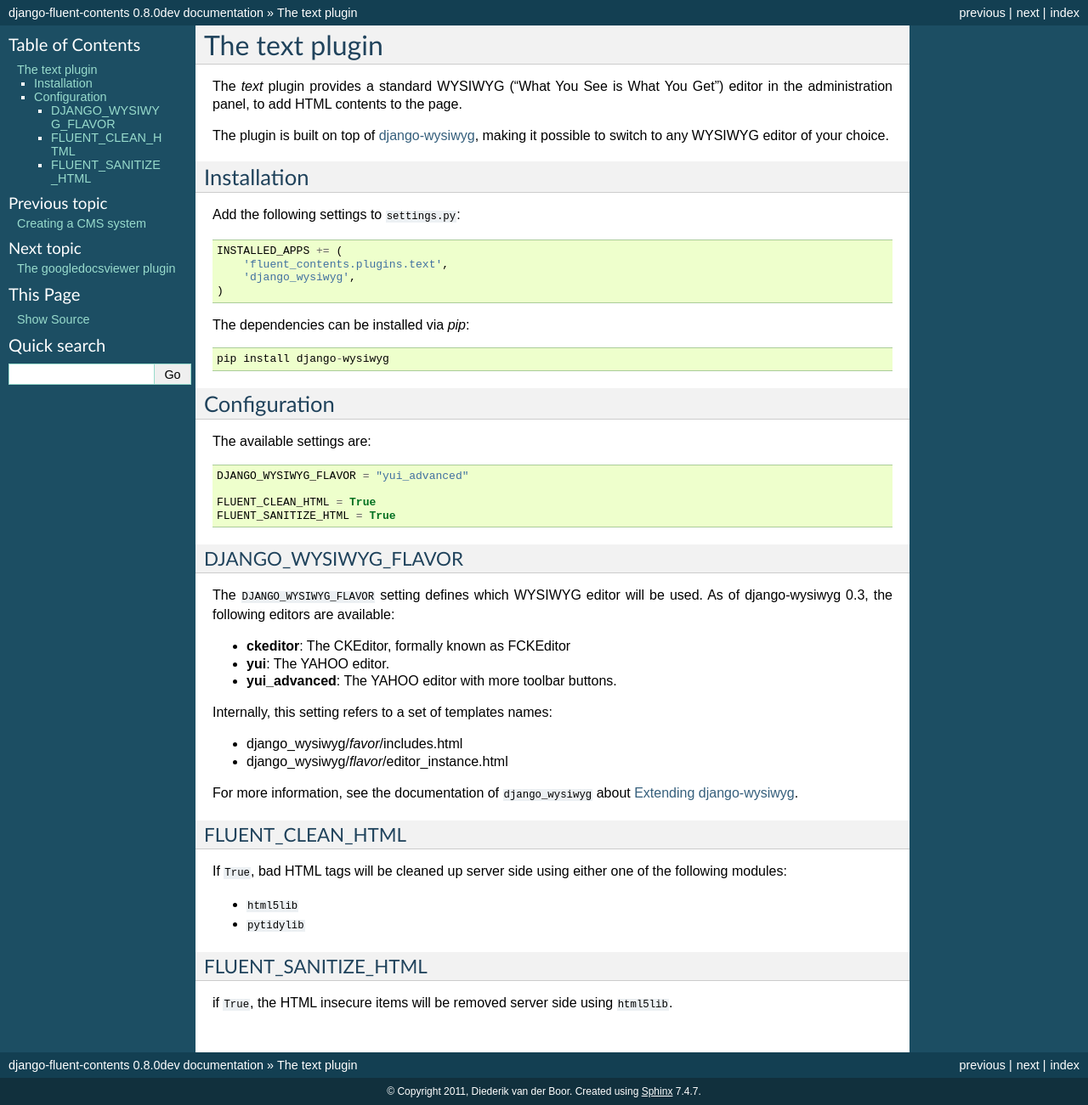
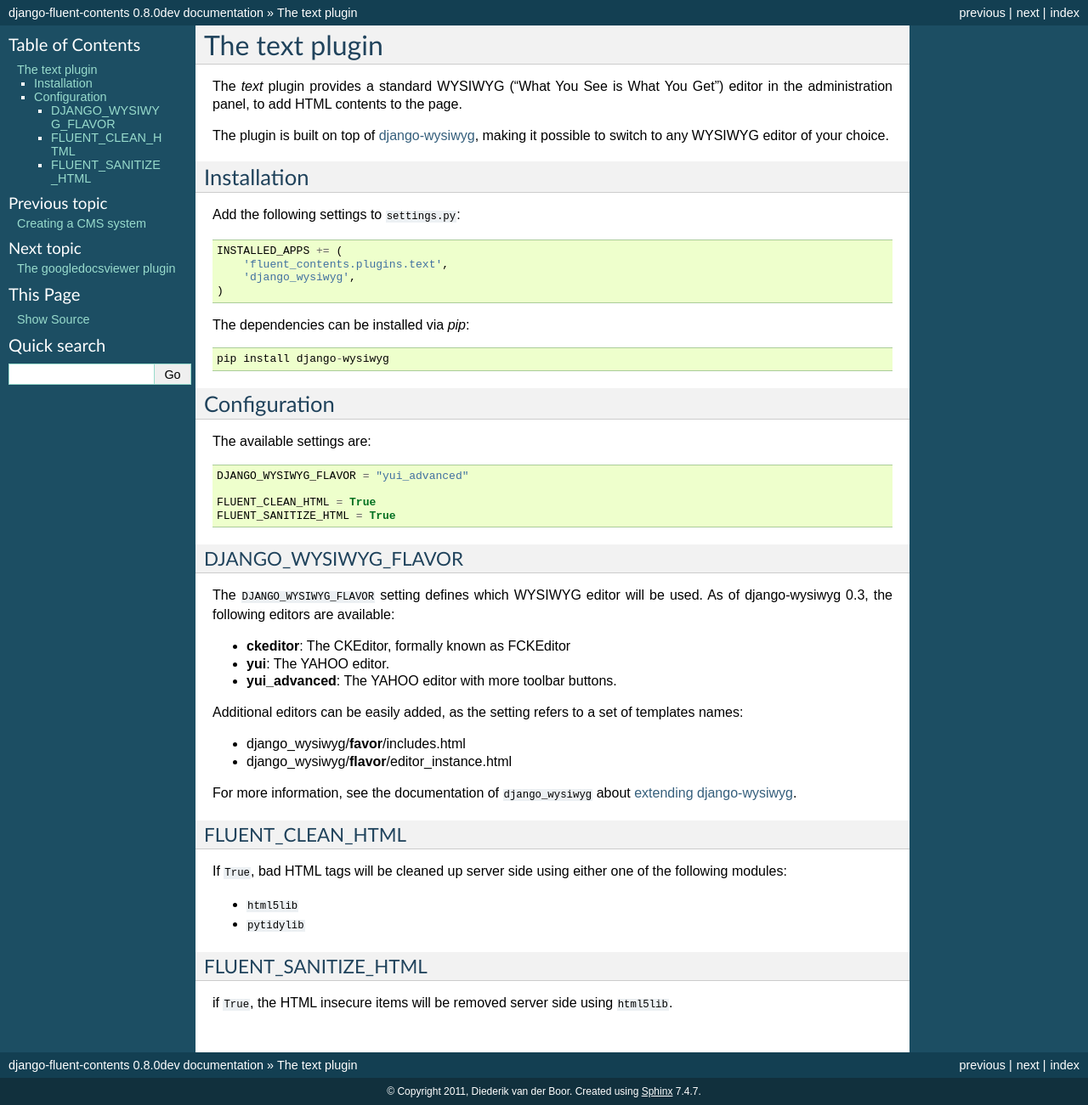
Before and after one commit to django-fluent/django-fluent-contents, a Sphinx documentation site: the page built from docs/plugins/text.rst, in a window 1280 px wide. Shown: the whole page at 85% size. Built offline with Sphinx 7.4.7, drawn with Linux system fonts in a browser that asks for light colours.

Commit message:
docs: improve links

```diff
--- a/docs/plugins/text.rst
+++ b/docs/plugins/text.rst
@@ -48,13 +48,13 @@ As of django-wysiwyg 0.3, the following editors are available:
 * **yui**: The YAHOO editor.
 * **yui_advanced**: The YAHOO editor with more toolbar buttons.
 
-Internally, this setting refers to a set of templates names:
+Additional editors can be easily added, as the setting refers to a set of templates names:
 
-* django_wysiwyg/*favor*/includes.html
-* django_wysiwyg/*flavor*/editor_instance.html
+* django_wysiwyg/**favor**/includes.html
+* django_wysiwyg/**flavor**/editor_instance.html
 
 For more information, see the documentation of ``django_wysiwyg``
-about `Extending django-wysiwyg <http://django-wysiwyg.readthedocs.org/en/latest/extending.html>`_.
+about `extending django-wysiwyg <http://django-wysiwyg.readthedocs.org/en/latest/extending.html>`_.
 
 
 FLUENT_CLEAN_HTML
--- a/docs/quickstart.rst
+++ b/docs/quickstart.rst
@@ -148,8 +148,8 @@ because they have no default layout. This turns out however, to make them highly
 to your design and requirements.
 
 
-Creating a CMS system:
-----------------------
+Creating a CMS system
+---------------------
 
 The django-fluent-contents package also offers a :class:`~fluent_contents.admin.placeholdereditor.PlaceholderEditorAdmin` class
 and :class:`~fluent_contents.admin.placeholdereditor.PlaceholderEditorAdminMixin` mixin which allows CMS-developers
```
Also changed, not shown: docs/plugins/commentsarea.rst (+8 -6 lines).
